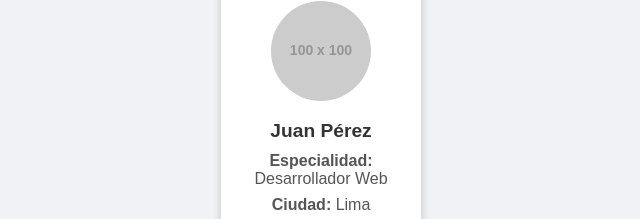
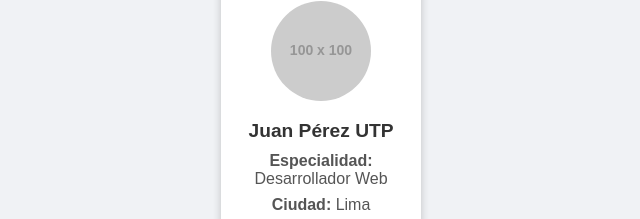
Before and after one commit to cocoPaiva/sistemas, a plain HTML site: page index.html in a window 1280 px wide. Shown: the part 280-499 px from the top of the page, 319-959 px from the left. Drawn offline with Linux system fonts and the light colour scheme; placeholder pictures from the web are drawn by us.

Commit message:
Se incluyo UTP en el index.html

```diff
--- a/index.html
+++ b/index.html
@@ -11,7 +11,7 @@
     <!-- Persona 1 -->
     <div class="card">
       <img src="https://via.placeholder.com/100" alt="Avatar de Juan Pérez" class="avatar">
-      <h2>Juan Pérez</h2>
+      <h2>Juan Pérez UTP</h2>
       <p><strong>Especialidad:</strong> Desarrollador Web</p>
       <p><strong>Ciudad:</strong> Lima</p>
       <a href="https://www.linkedin.com/in/juanperez" target="_blank">LinkedIn</a>
```
